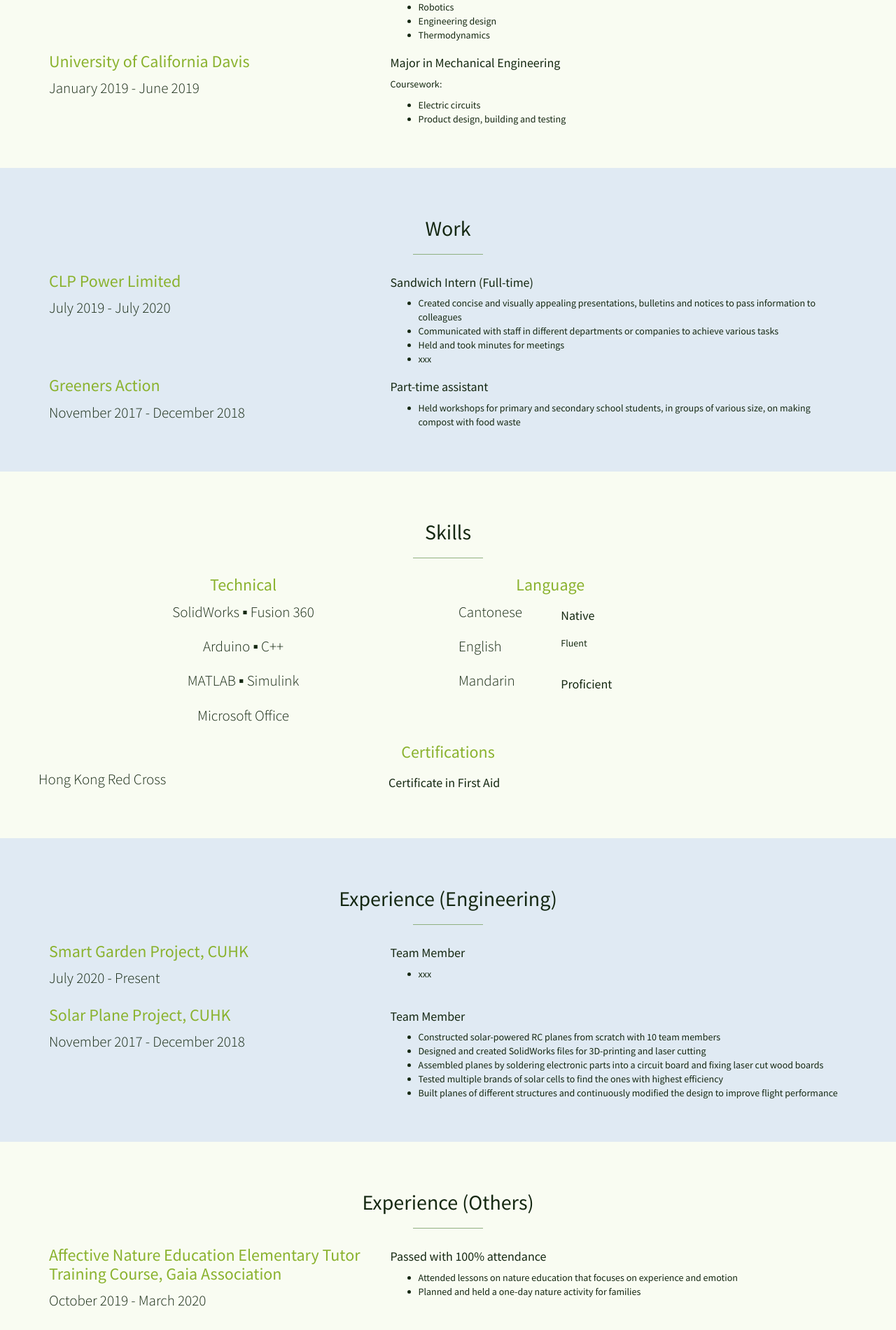
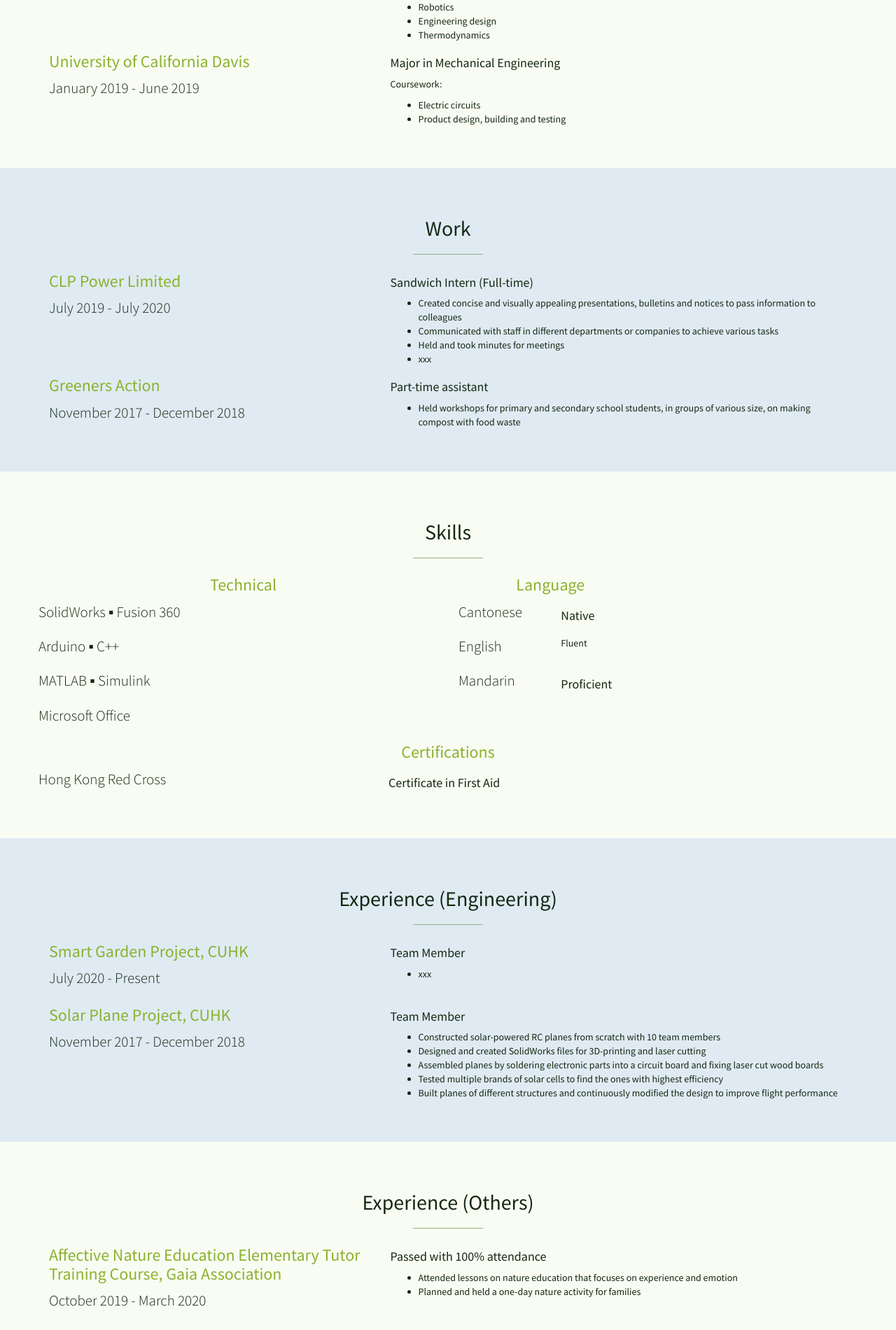
Before and after one commit to leelacceber/stylish-portfolio-jekyll-master, a Jekyll site: the page built from index.html, in a window 1280 px wide. Shown: the part 1114-3015 px from the top of the page at 70% size. Built offline with Jekyll 4.4.1, drawn with Linux system fonts in a browser that asks for light colours.

Commit message:
Update skills.html

```diff
--- a/_includes/skills.html
+++ b/_includes/skills.html
@@ -10,7 +10,7 @@
     <div class="row">
       <div class="col-sm-6 text-center">
         <h3>Technical</h3>
-        <div class="row">
+        <div class="row text-left">
             <p class="lead">SolidWorks ▪ Fusion 360</p>
             <p class="lead">Arduino ▪ C++</p>
             <p class="lead">MATLAB ▪ Simulink</p>
```
